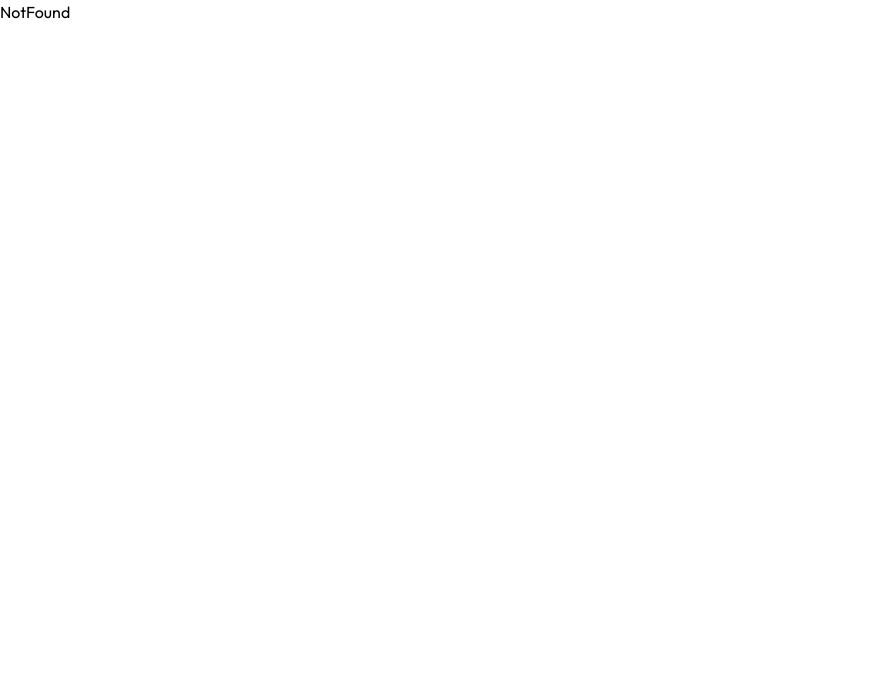
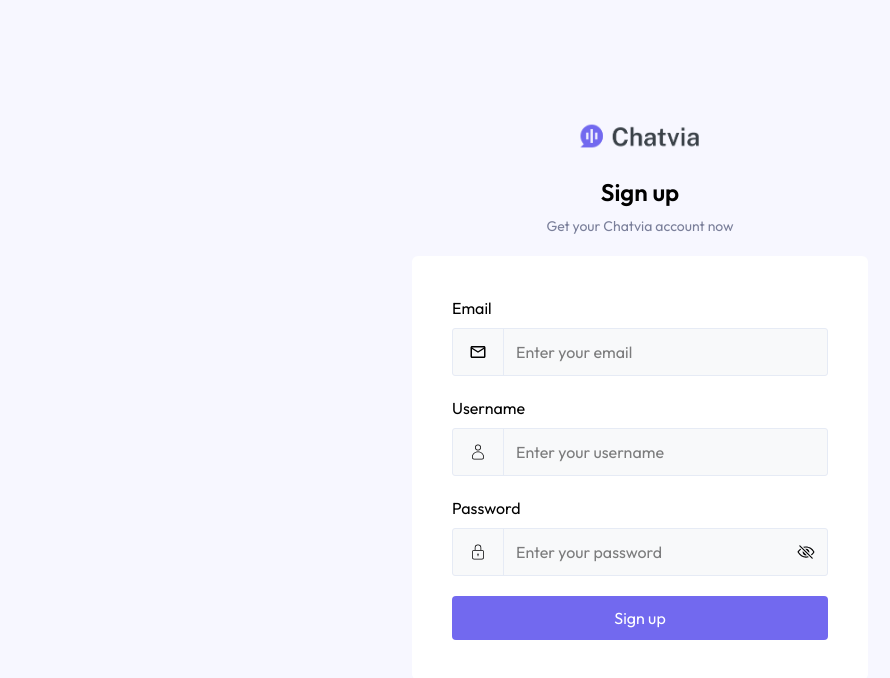
Before and after one commit to RahulKhanSuvo/Talk-Sense, a React (Vite) app: page /login in a window 1280 px wide. Shown: the top 678 px of the page, without its empty margins (0-890 px from the left). Built offline with nearby package versions, Linux system fonts and the light colour scheme.

Commit message:
add AuthLayout and update routing for login; fix logo import path in Login component

```diff
--- a/src/Layouts/AuthLayout.jsx
+++ b/src/Layouts/AuthLayout.jsx
@@ -0,0 +1,11 @@
+import { Outlet } from "react-router-dom";
+
+const AuthLayout = () => {
+  return (
+    <>
+      <Outlet />
+    </>
+  );
+};
+
+export default AuthLayout;
--- a/src/Routes/AppRoutes.jsx
+++ b/src/Routes/AppRoutes.jsx
@@ -6,11 +6,18 @@ import Chat from "../pages/chat/Chat";
 import Contacts from "../pages/chat/Contacts";
 import Calls from "../pages/chat/Calls";
 import Settings from "../pages/chat/Settings";
+import AuthLayout from "../Layouts/AuthLayout";
+import Login from "../pages/auth/Login";
 
 function AppRoutes() {
   return (
     <>
       <Routes>
+        {/* Auth Layout Routes */}
+        <Route path="/" element={<AuthLayout />}>
+          <Route path="login" element={<Login />} />
+        </Route>
+        {/* Chat Layout Routes */}
         <Route path="/" element={<ChatLayout />}>
           <Route path="profile" element={<Profile />} />
           <Route path="chat" element={<Chat />} />
@@ -18,6 +25,9 @@ function AppRoutes() {
           <Route path="calls" element={<Calls />} />
           <Route path="settings" element={<Settings />} />
         </Route>
+
+        {/* Catch-all route for NotFound */}
+
         <Route path="*" element={<NotFound />} />
       </Routes>
     </>
--- a/src/pages/auth/Login.jsx
+++ b/src/pages/auth/Login.jsx
@@ -1,4 +1,4 @@
-import logo from "../assets/logo-dark.png";
+import logo from "../../assets/logo-dark.png";
 import { MdMailOutline } from "react-icons/md";
 import { CiUser } from "react-icons/ci";
 import { CiLock } from "react-icons/ci";
```
